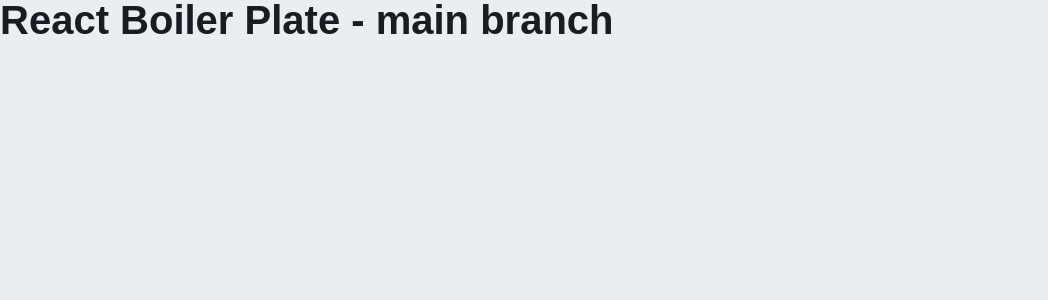
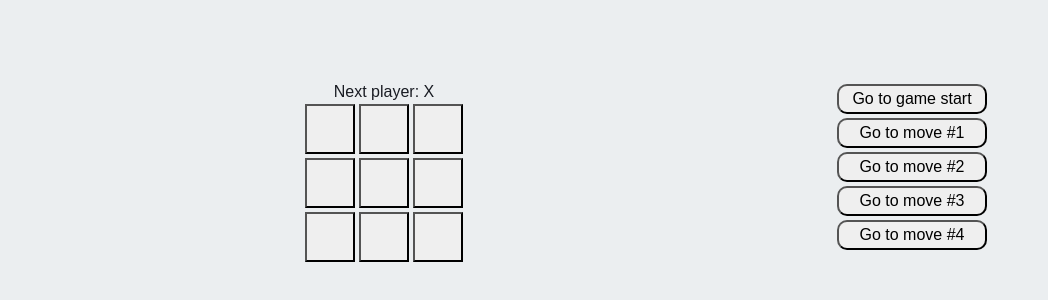
Before and after one commit to leanhduy/react-learning, a React (Create React App) app: page / in a window 1280 px wide. Shown: the top 300 px of the page, without its empty margins (0-1048 px from the left). Built offline with nearby package versions, Linux system fonts and the light colour scheme.

Commit message:
Implement the tiktaktoe Game - Implement the board game, without history feature

```diff
--- a/public/index.html
+++ b/public/index.html
@@ -12,7 +12,7 @@
   <link href="https://cdn.jsdelivr.net/npm/bootstrap@5.3.3/dist/css/bootstrap.min.css" rel="stylesheet"
     integrity="sha384-QWTKZyjpPEjISv5WaRU9OFeRpok6YctnYmDr5pNlyT2bRjXh0JMhjY6hW+ALEwIH" crossorigin="anonymous">
   <link rel="stylesheet" href="https://cdn.jsdelivr.net/npm/bootstrap-icons@1.11.3/font/bootstrap-icons.min.css">
-  <title>React App</title>
+  <title>Tik Tak Toe</title>
 </head>
 
 <body>
--- a/src/components/App.js
+++ b/src/components/App.js
@@ -1,5 +1,21 @@
+import styled from '@emotion/styled'
+import Board from './Game'
+import History from './History'
+
 function App() {
-    return <h1>React Boiler Plate - main branch</h1>
+    return (
+        <Container>
+            <Board />
+            <History />
+        </Container>
+    )
 }
 
 export default App
+
+const Container = styled.div({
+    display: 'flex',
+    flexDirection: 'row',
+    width: '80%',
+    margin: '5rem auto',
+})
--- /dev/null
+++ b/src/components/Board.js
@@ -0,0 +1,114 @@
+import styled from '@emotion/styled'
+import React, { useState } from 'react'
+import Square from './Square'
+
+const Board = ({ player, setPlayer, xMove, oMove, result }) => {
+    const move = () => {
+        setPlayer((prev) => (prev === 'X' ? 'O' : 'X'))
+    }
+
+    return (
+        <Container>
+            <Row>
+                <Square
+                    id={1}
+                    player={player}
+                    move={move}
+                    xMove={xMove}
+                    oMove={oMove}
+                    result={result}
+                />
+                <Square
+                    id={2}
+                    player={player}
+                    move={move}
+                    xMove={xMove}
+                    oMove={oMove}
+                    result={result}
+                />
+                <Square
+                    id={3}
+                    player={player}
+                    move={move}
+                    xMove={xMove}
+                    oMove={oMove}
+                    result={result}
+                />
+            </Row>
+            <Row>
+                <Square
+                    id={4}
+                    player={player}
+                    move={move}
+                    xMove={xMove}
+                    oMove={oMove}
+                    result={result}
+                />
+                <Square
+                    id={5}
+                    player={player}
+                    move={move}
+                    xMove={xMove}
+                    oMove={oMove}
+                    result={result}
+                />
+                <Square
+                    id={6}
+                    player={player}
+                    move={move}
+                    xMove={xMove}
+                    oMove={oMove}
+                    result={result}
+                />
+            </Row>
+            <Row>
+                <Square
+                    id={7}
+                    player={player}
+                    move={move}
+                    xMove={xMove}
+                    oMove={oMove}
+                    result={result}
+                />
+                <Square
+                    id={8}
+                    player={player}
+                    move={move}
+                    xMove={xMove}
+                    oMove={oMove}
+                    result={result}
+                />
+                <Square
+                    id={9}
+                    player={player}
+                    move={move}
+                    xMove={xMove}
+                    oMove={oMove}
+                    result={result}
+                />
+            </Row>
+        </Container>
+    )
+}
+
+export default Board
+
+const Container = styled.div({
+    alignItems: 'center',
+    display: 'flex',
+    flexDirection: 'column',
+    width: '50%',
+})
+
+const Row = styled.div({
+    columnGap: '.25rem',
+    display: 'flex',
+    flexDirection: 'row',
+    marginBottom: '.25rem',
+})
+
+const BoardCell = styled.div({
+    border: '1px solid black',
+    height: '50px',
+    width: '50px',
+})
--- /dev/null
+++ b/src/components/Game.js
@@ -0,0 +1,86 @@
+import styled from '@emotion/styled'
+import React, { useEffect, useState } from 'react'
+import Board from './Board'
+
+const winningConditions = [
+    [1, 2, 3],
+    [1, 4, 7],
+    [1, 5, 9],
+    [2, 5, 8],
+    [3, 5, 7],
+    [3, 6, 9],
+    [4, 5, 6],
+    [7, 8, 9],
+]
+
+// * Check if a moves contains any winning condition array
+const checkWinCondition = (moves) => {
+    return winningConditions.some((condition) => {
+        if (condition.every((num) => moves.includes(num))) {
+            return true
+        }
+        return false
+    })
+}
+
+const Game = () => {
+    const [player, setPlayer] = useState(null)
+    const [result, setResult] = useState(-1)
+    const [xMoves, setXMoves] = useState([])
+    const [oMoves, setOMoves] = useState([])
+
+    const addXMove = (squareId) => {
+        setXMoves((prev) => [...prev, squareId])
+    }
+
+    const addOMove = (squareId) => {
+        setOMoves((prev) => [...prev, squareId])
+    }
+
+    // * When `player` is change, check who win
+    useEffect(() => {
+        if (xMoves.length >= 3 || oMoves.length >= 3) {
+            if (checkWinCondition(xMoves)) {
+                setResult(1)
+            } else if (checkWinCondition(oMoves)) {
+                setResult(2)
+            } else if (xMoves.length + oMoves.length === 9) {
+                setResult(0)
+            }
+        }
+    }, [player, xMoves, oMoves])
+
+    return (
+        <Container>
+            <StatusBar>
+                {result > -1
+                    ? `${
+                          result === 0
+                              ? 'Draw!'
+                              : result === 1
+                              ? 'X won!'
+                              : 'O won!'
+                      }`
+                    : `Next player: ${player === null ? 'X' : 'O'}`}
+            </StatusBar>
+            <Board
+                player={player}
+                setPlayer={setPlayer}
+                xMove={addXMove}
+                oMove={addOMove}
+                result={result}
+            />
+        </Container>
+    )
+}
+
+export default Game
+
+const Container = styled.div({
+    width: '50%',
+    display: 'flex',
+    flexDirection: 'column',
+    alignItems: 'center',
+})
+
+const StatusBar = styled.div({})
--- /dev/null
+++ b/src/components/History.js
@@ -0,0 +1,43 @@
+import styled from '@emotion/styled'
+import React from 'react'
+
+const mockHistory = [
+    { id: 1, name: 'Go to game start' },
+    { id: 2, name: 'Go to move #1' },
+    { id: 3, name: 'Go to move #2' },
+    { id: 4, name: 'Go to move #3' },
+    { id: 5, name: 'Go to move #4' },
+]
+
+const History = () => {
+    return (
+        <Container>
+            <ol>
+                {mockHistory.map((h) => (
+                    <StyledListItem key={h.id}>
+                        <StyledButton>{h.name}</StyledButton>
+                    </StyledListItem>
+                ))}
+            </ol>
+        </Container>
+    )
+}
+
+export default History
+
+const Container = styled.div({
+    width: '50%',
+    display: 'flex',
+    flexDirection: 'column',
+    alignItems: 'center',
+})
+
+const StyledListItem = styled.li({
+    margin: '.25rem',
+    listStyleType: 'none',
+})
+
+const StyledButton = styled.button({
+    width: '150px',
+    borderRadius: '10px',
+})
--- /dev/null
+++ b/src/components/Square.js
@@ -0,0 +1,32 @@
+import styled from '@emotion/styled'
+import React, { useState } from 'react'
+
+const Square = ({ id, player, move, xMove, oMove, result }) => {
+    const [label, setLabel] = useState(null)
+
+    return (
+        <StyledButton
+            disabled={result > -1}
+            onClick={() => {
+                if (!label) {
+                    setLabel(player === 'X' ? 'O' : 'X')
+                    move()
+                    if (player === 'X') {
+                        oMove(id)
+                    } else {
+                        xMove(id)
+                    }
+                }
+            }}
+        >
+            {!label ? '' : label}
+        </StyledButton>
+    )
+}
+
+export default Square
+
+const StyledButton = styled.button({
+    height: '50px',
+    width: '50px',
+})
```
Also changed, not shown: 1 other file (tests, documents, lock files or other folders).
